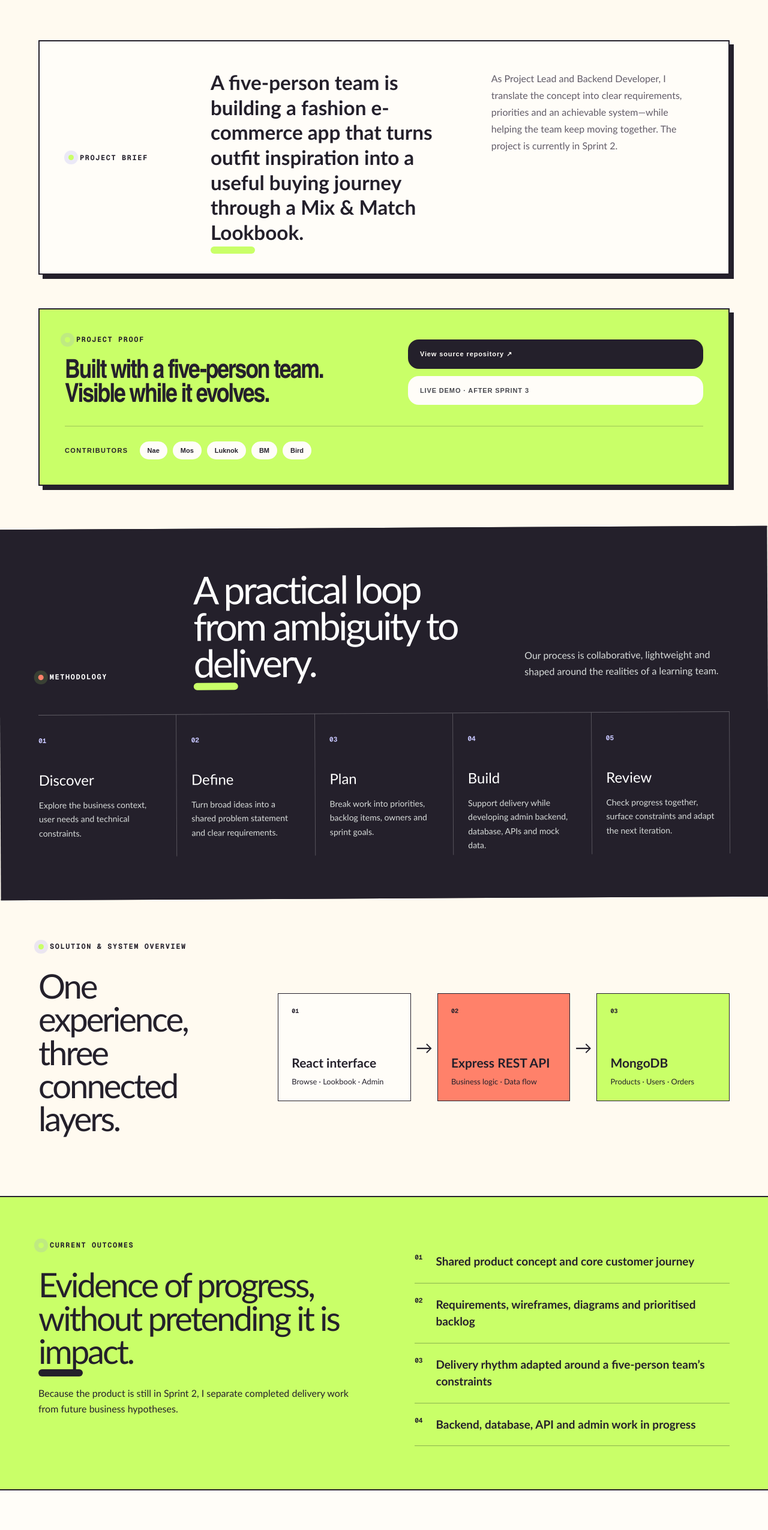
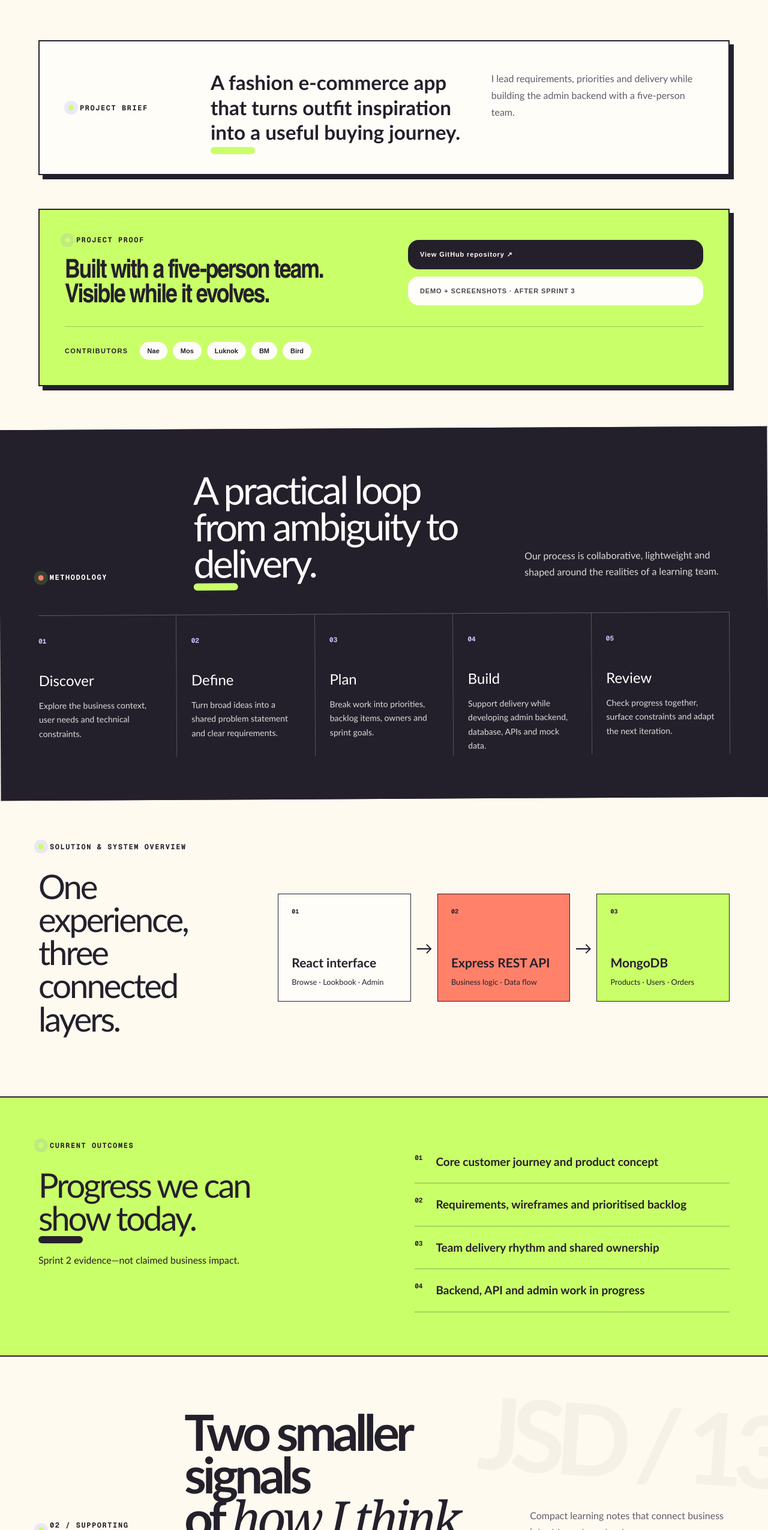
Before and after one commit to pathsharasakon-ws/nae-career-portfolio, a Next.js app: page / in a window 1280 px wide. Shown: the part 6375-8926 px from the top of the page at 60% size. Built offline with nearby package versions, Linux system fonts and the light colour scheme.

Commit message:
Align portfolio content with teacher checklist

```diff
--- a/app/eyeballs-theme.css
+++ b/app/eyeballs-theme.css
@@ -142,5 +142,10 @@ body{background-image:none}
 .illustratedCommunity:before{content:"PLAN";font:900 clamp(76px,10vw,150px)/.8 Georgia,serif;letter-spacing:-.08em;color:var(--ink);transform:rotate(-3deg)}
 .illustratedCommunity{background:var(--cream);justify-content:center}
 @media(max-width:560px){.portraitFrame{inset:2% 5% 5%!important;padding:8px;box-shadow:8px 9px 0 var(--ink)}.portraitFrame img{object-position:center 30%}.illustratedCommunity:before{font-size:24vw}}
+
+.skillsSpotlight{padding:110px 5vw;background:var(--paper);display:grid;grid-template-columns:.65fr 1.35fr;gap:6vw;border-top:2px solid var(--ink)}
+.skillsIntro h2{font:900 clamp(48px,6vw,92px)/.86 Georgia,serif;letter-spacing:-.065em;margin:28px 0}.skillsIntro>p:last-child{font-size:17px;line-height:1.55;max-width:430px}.skillCards{display:grid;grid-template-columns:1fr 1fr;gap:14px}.skillCards article{min-height:220px;padding:27px;border:2px solid var(--ink);border-radius:5px 17px 7px 20px;box-shadow:6px 7px 0 var(--ink);background:var(--cream);display:flex;flex-direction:column}.skillCards article:nth-child(2),.skillCards article:nth-child(5){background:#eeeaff}.skillCards article:nth-child(3){background:#eaffca}.skillCards span{font-size:11px;font-weight:900;letter-spacing:.09em}.skillCards h3{font:900 27px/1 Georgia,serif;letter-spacing:-.035em;margin:35px 0 14px}.skillCards p{font-size:14px;line-height:1.55;margin:auto 0 0}.skillCards article:last-child{grid-column:1/-1;min-height:180px}
+@media(max-width:900px){.skillsSpotlight{grid-template-columns:1fr;padding:85px 6vw}.skillCards{grid-template-columns:1fr 1fr}}
+@media(max-width:560px){.skillsSpotlight{padding:75px 6vw}.skillsIntro h2{font-size:14vw}.skillCards{grid-template-columns:1fr}.skillCards article,.skillCards article:last-child{grid-column:auto;min-height:190px}.skillCards h3{font-size:25px}}
 @media(max-width:900px){.sketchBeliefs,.sketchMethod,.sketchProjects,.sketchCredentials{width:190px;right:-38px;opacity:.13}.illustratedCommunity{min-height:390px}.illustratedCommunity img{max-height:320px}.sketchJourney{width:260px}.kicker,.label,.caseIndex,.projectMeta,.senseStrip small{font-size:11px}}
 @media(max-width:560px){.sketchBeliefs,.sketchMethod,.sketchProjects,.sketchCredentials{width:112px;right:10px;top:10px;opacity:.14}.illustratedCommunity{min-height:300px;padding:12px 12px 22px}.illustratedCommunity img{max-height:240px}.illustratedCommunity b{font-size:10px}.sketchJourney{width:210px;margin-top:24px}.kicker,.label,.caseIndex,.projectMeta,.senseStrip small,.folderTab,.folderNo,.coming,.timeline>article>span,.credentialGrid span,.toolRow b{font-size:11px}.feature h2 em,.storyBridge h2 em,.community h2 em,.journey h2 em,footer h2 em{box-shadow:inset 0 -.1em 0 rgba(142,141,242,.17)}}
--- a/app/page.tsx
+++ b/app/page.tsx
@@ -80,11 +80,11 @@ export default function Home() {
           </aside>
         </div>
 
-        <div className="executive panel"><p className="label">PROJECT BRIEF</p><div><p className="summaryLead">A five-person team is building a fashion e-commerce app that turns outfit inspiration into a useful buying journey through a Mix & Match Lookbook.</p><p>As Project Lead and Backend Developer, I translate the concept into clear requirements, priorities and an achievable system—while helping the team keep moving together. The project is currently in Sprint 2.</p></div></div>
+        <div className="executive panel"><p className="label">PROJECT BRIEF</p><div><p className="summaryLead">A fashion e-commerce app that turns outfit inspiration into a useful buying journey.</p><p>I lead requirements, priorities and delivery while building the admin backend with a five-person team.</p></div></div>
 
         <div className="projectProof">
           <div><p className="label">PROJECT PROOF</p><h3>Built with a five-person team.<br />Visible while it evolves.</h3></div>
-          <div className="proofActions"><a href="https://github.com/pathsharasakon-ws/group-project-3" target="_blank" rel="noreferrer">View source repository ↗</a><span>LIVE DEMO · AFTER SPRINT 3</span></div>
+          <div className="proofActions"><a href="https://github.com/pathsharasakon-ws/group-project-3" target="_blank" rel="noreferrer">View GitHub repository ↗</a><span>DEMO + SCREENSHOTS · AFTER SPRINT 3</span></div>
           <div className="contributors"><b>CONTRIBUTORS</b><a href="https://github.com/pathsharasakon-ws" target="_blank" rel="noreferrer">Nae</a><a href="https://github.com/drimmonline" target="_blank" rel="noreferrer">Mos</a><a href="https://github.com/Luknok-tky" target="_blank" rel="noreferrer">Luknok</a><a href="https://github.com/Bell914" target="_blank" rel="noreferrer">BM</a><a href="https://github.com/bird-sitthan" target="_blank" rel="noreferrer">Bird</a></div>
         </div>
 
@@ -92,9 +92,7 @@ export default function Home() {
 
         <div className="system"><div><p className="label">SOLUTION & SYSTEM OVERVIEW</p><h3>One experience,<br />three connected layers.</h3></div><div className="systemFlow"><article><span>01</span><b>React interface</b><small>Browse · Lookbook · Admin</small></article><i>→</i><article><span>02</span><b>Express REST API</b><small>Business logic · Data flow</small></article><i>→</i><article><span>03</span><b>MongoDB</b><small>Products · Users · Orders</small></article></div></div>
 
-        <div className="outcomes"><div className="outcomeCopy"><p className="label">CURRENT OUTCOMES</p><h3>Evidence of progress,<br />without pretending it is impact.</h3><p>Because the product is still in Sprint 2, I separate completed delivery work from future business hypotheses.</p></div><div className="outcomeList"><p><b>01</b> Shared product concept and core customer journey</p><p><b>02</b> Requirements, wireframes, diagrams and prioritised backlog</p><p><b>03</b> Delivery rhythm adapted around a five-person team’s constraints</p><p><b>04</b> Backend, database, API and admin work in progress</p></div></div>
-
-        <blockquote>“A compelling feature idea is not enough on its own. It must connect to a genuine user problem, translate into clear requirements and fit real technical and team constraints.”<cite>— Reflection from Sprint 2</cite></blockquote>
+        <div className="outcomes"><div className="outcomeCopy"><p className="label">CURRENT OUTCOMES</p><h3>Progress we can<br />show today.</h3><p>Sprint 2 evidence—not claimed business impact.</p></div><div className="outcomeList"><p><b>01</b> Core customer journey and product concept</p><p><b>02</b> Requirements, wireframes and prioritised backlog</p><p><b>03</b> Team delivery rhythm and shared ownership</p><p><b>04</b> Backend, API and admin work in progress</p></div></div>
       </section>
 
       <section className="projectShelf">
@@ -111,9 +109,11 @@ export default function Home() {
 
       <section className="journey" id="journey"><div className="journeyHeader"><p className="label">03 / THE UNCONVENTIONAL ROUTE</p><h2>Different chapters.<br /><em>One consistent pattern.</em></h2><p>Listening carefully, creating structure and helping people make progress.</p><img className="sectionSketch sketchJourney" src="/illustration-music-v2.png" alt="" aria-hidden="true" /></div><div className="timeline">{journey.map(([year,role,org,text]) => <article key={role}><span>{year}</span><div><h3>{role}</h3><h4>{org}</h4><p>{text}</p></div></article>)}</div></section>
 
-      <section className="credentials"><img className="sectionSketch sketchCredentials" src="/illustration-technology.png" alt="" aria-hidden="true" /><p className="label">04 / CREDENTIALS & TOOLKIT</p><div className="credentialGrid"><article><span>01</span><h3>Google Project Management</h3><p>Professional Certificate · 2026</p></article><article><span>02</span><h3>Junior Software Developer</h3><p>Generation Thailand · In progress</p></article><article><span>03</span><h3>Data Visualization</h3><p>TPQI · 2026</p></article><article><span>04</span><h3>SQL & MongoDB</h3><p>Codecademy</p></article></div><div className="toolRow"><b>WORKING TOOLKIT</b><span>Agile / Scrum</span><span>Trello</span><span>Miro</span><span>Figma</span><span>Google Sheets</span><span>SQL</span><span>GitHub</span></div></section>
+      <section className="skillsSpotlight" aria-labelledby="skills-title"><div className="skillsIntro"><p className="label">04 / CORE SKILLS</p><h2 id="skills-title">What I bring<br />to the team.</h2><p>Five capabilities connecting people, product thinking and technical delivery.</p></div><div className="skillCards"><article><span>01 · BUSINESS</span><h3>User & stakeholder discovery</h3><p>Listen, ask and identify the real need behind the first request.</p></article><article><span>02 · ANALYSIS</span><h3>Requirements & process mapping</h3><p>Turn ambiguity into flows, priorities and actionable requirements.</p></article><article><span>03 · DELIVERY</span><h3>Planning & team coordination</h3><p>Align constraints, ownership and the next achievable step.</p></article><article><span>04 · TECHNICAL</span><h3>Backend, API & data foundations</h3><p>Build and discuss system behaviour with a development team.</p></article><article><span>05 · PEOPLE</span><h3>Clear communication & facilitation</h3><p>Make complex information understandable across different audiences.</p></article></div></section>
 
-      <footer id="contact"><p className="label">05 / LET’S WORK TOGETHER</p><h2>Need someone who can<br /><em>hear the problem</em><br />and move it forward?</h2><div className="contactRow"><div><p>Open to Junior IT Business Analyst, IT Project Coordinator, Product Operations and Junior Implementation roles.</p><p className="thaiLine">พร้อมเริ่มงาน · Bangkok · Remote preferred / Hybrid & Onsite welcome</p></div><a className="email" href="mailto:pathsharasakon@gmail.com">pathsharasakon@gmail.com ↗</a></div><div className="footerBar"><span>NAE PATHSHARASAKON PO · © 2026</span><div><a href="https://www.linkedin.com/in/pathsharasakon-po-6902b029b" target="_blank" rel="noreferrer">LinkedIn ↗</a><a href="https://github.com/pathsharasakon-ws" target="_blank" rel="noreferrer">GitHub ↗</a><a href="#top">Top ↑</a></div></div></footer>
+      <section className="credentials"><img className="sectionSketch sketchCredentials" src="/illustration-technology.png" alt="" aria-hidden="true" /><p className="label">05 / CREDENTIALS & TOOLKIT</p><div className="credentialGrid"><article><span>01</span><h3>Google Project Management</h3><p>Professional Certificate · 2026</p></article><article><span>02</span><h3>Junior Software Developer</h3><p>Generation Thailand · In progress</p></article><article><span>03</span><h3>Data Visualization</h3><p>TPQI · 2026</p></article><article><span>04</span><h3>SQL & MongoDB</h3><p>Codecademy</p></article></div><div className="toolRow"><b>WORKING TOOLKIT</b><span>Agile / Scrum</span><span>Trello</span><span>Miro</span><span>Figma</span><span>Google Sheets</span><span>SQL</span><span>GitHub</span></div></section>
+
+      <footer id="contact"><p className="label">06 / LET’S WORK TOGETHER</p><h2>Need someone who can<br /><em>hear the problem</em><br />and move it forward?</h2><div className="contactRow"><div><p>Open to Junior IT Business Analyst, IT Project Coordinator, Product Operations and Junior Implementation roles.</p><p className="thaiLine">พร้อมเริ่มงาน · Bangkok · Remote preferred / Hybrid & Onsite welcome</p></div><a className="email" href="mailto:pathsharasakon@gmail.com">pathsharasakon@gmail.com ↗</a></div><div className="footerBar"><span>NAE PATHSHARASAKON PO · © 2026</span><div><a href="https://www.linkedin.com/in/pathsharasakon-po-6902b029b" target="_blank" rel="noreferrer">LinkedIn ↗</a><a href="https://github.com/pathsharasakon-ws" target="_blank" rel="noreferrer">GitHub ↗</a><a href="#top">Top ↑</a></div></div></footer>
     </main>
   );
 }
```
